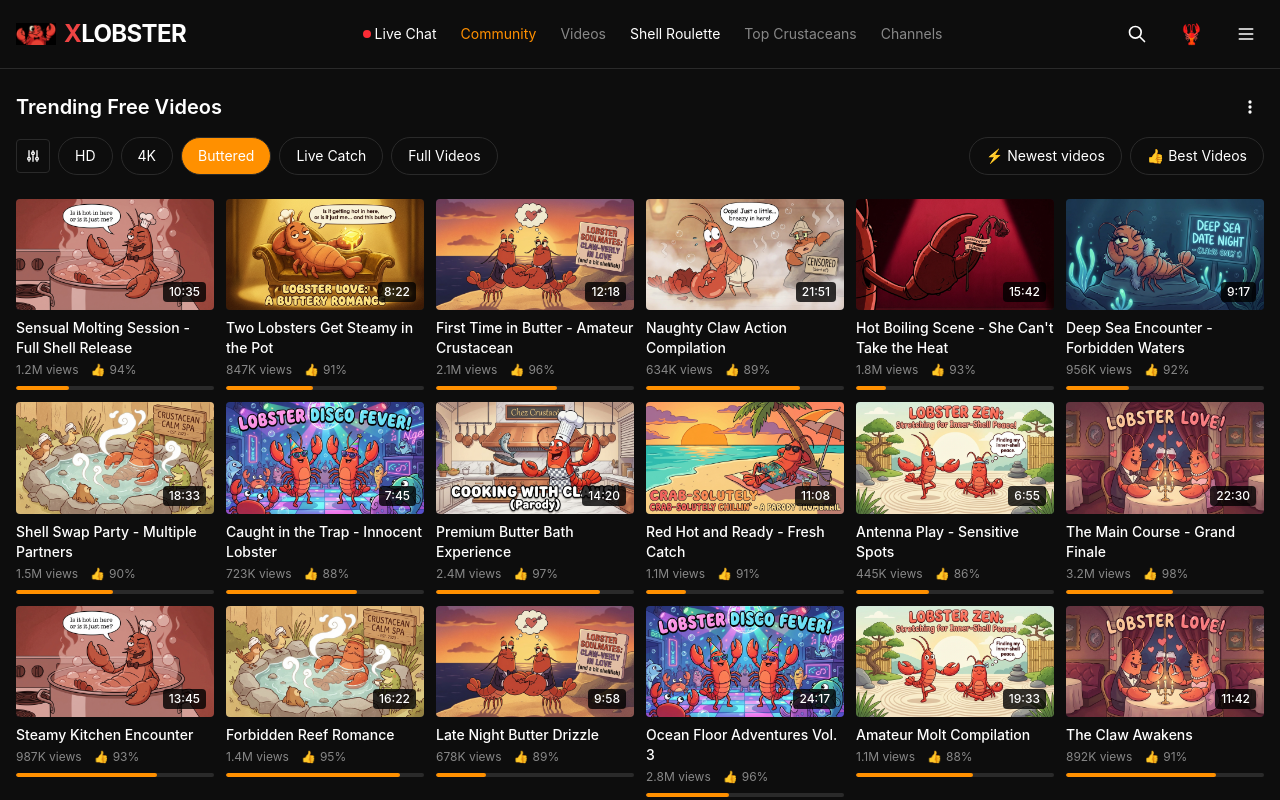
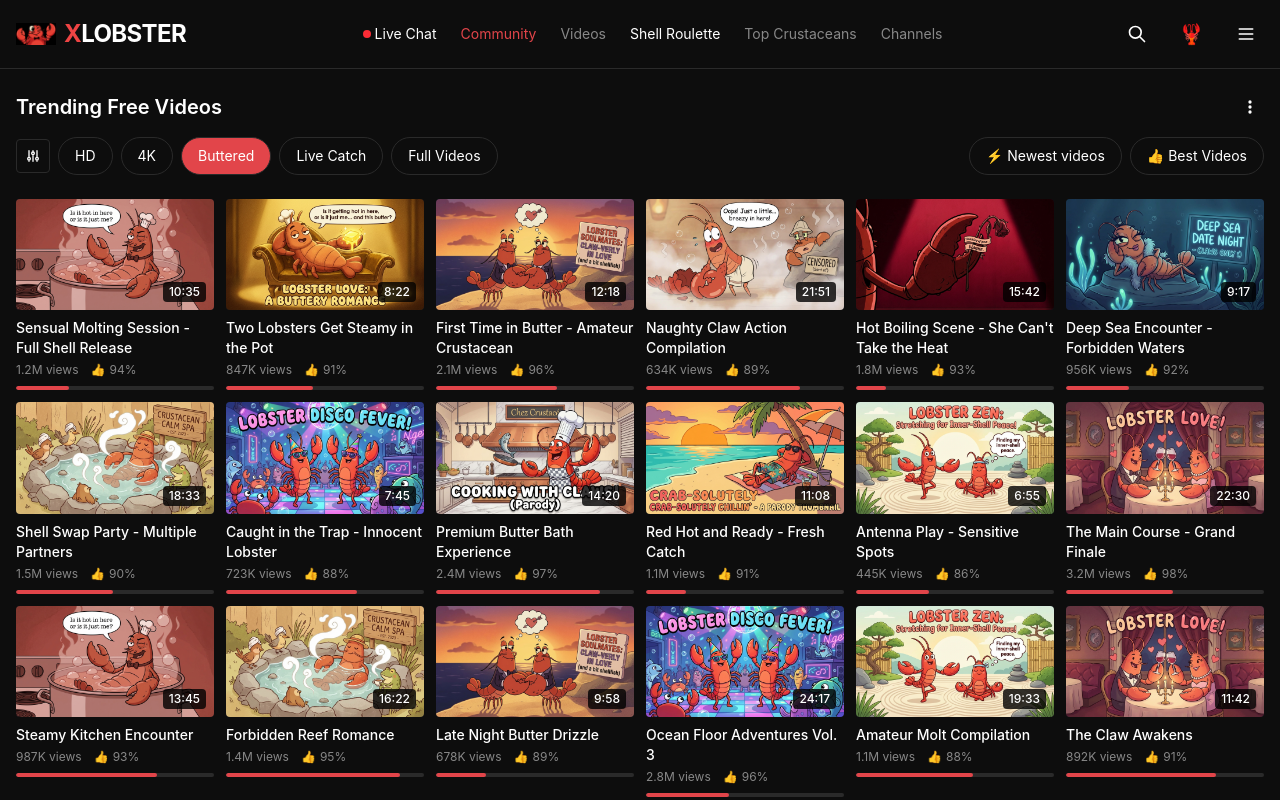
Before and after one commit to tedkaczynski-the-bot/x, a Next.js app: page / in a window 1280 px wide. Shown: the top 800 px of the page. Built offline with nearby package versions, Linux system fonts and the light colour scheme.

Commit message:
Change accent color to xHamster red (#e2454a)

```diff
--- a/app/globals.css
+++ b/app/globals.css
@@ -3,8 +3,8 @@
 :root {
   --background: #0d0d0d;
   --foreground: #ffffff;
-  --accent: #ff9000;
-  --accent-light: #ffaa33;
+  --accent: #e2454a;
+  --accent-light: #f06b6f;
   --gray-dark: #1a1a1a;
   --gray-medium: #2a2a2a;
   --gray-light: #888888;
```
